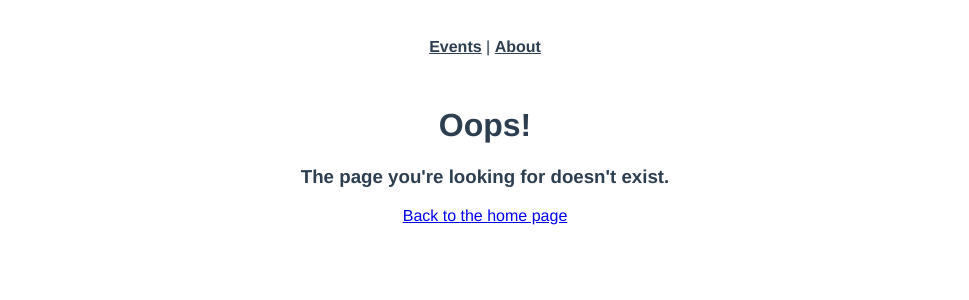
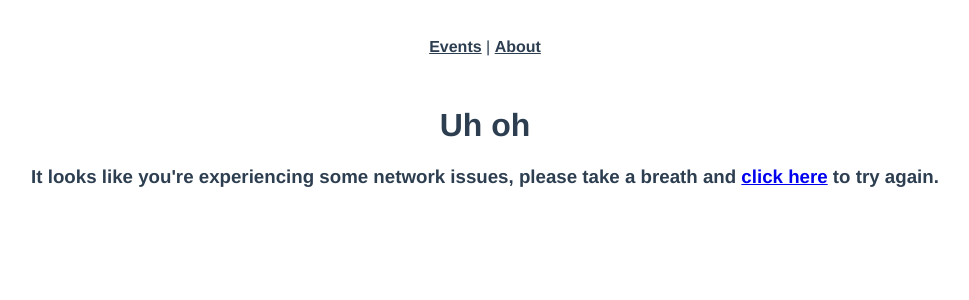
Before and after one commit to scottnotscott/Real-World-Vue, a Vue app: page /network-error in a window 1280 px wide. Shown: the top 300 px of the page, without its empty margins (155-1124 px from the left). Built offline with nearby package versions, Linux system fonts and the light colour scheme.

Commit message:
communicate network error with API should it fail by utilising networkerror component fixes #3

```diff
--- a/src/router/index.js
+++ b/src/router/index.js
@@ -6,6 +6,7 @@
 import EventLayout from "../views/event/Layout.vue";
 import About from '../views/About.vue'
 import NotFound from '../views/NotFound.vue'
+import NetworkError from '../views/NetworkError.vue'
 
 const routes = [
   {
@@ -54,6 +55,11 @@
     name: '404Resource',
     component: NotFound,
     props: true
+  },
+  {
+    path: '/network-error',
+    name: 'NetworkError',
+    component: NetworkError
   }
 ];
 
--- a/src/views/EventList.vue
+++ b/src/views/EventList.vue
@@ -49,8 +49,8 @@
         this.events = response.data
         this.totalEvents = response.headers['x-total-count']
       })
-      .catch(error => {
-        console.log('error: ', error)
+      .catch(() => {
+        this.$router.push({ name: 'NetworkError'})
       })
     })
   },
--- /dev/null
+++ b/src/views/NetworkError.vue
@@ -0,0 +1,9 @@
+<template>
+    <div class="networkError">
+        <h1>Uh oh</h1>
+
+        <h3>
+            It looks like you're experiencing some network issues, please take a breath and <a href="#" @click="$router.go(-1)">click here</a> to try again.
+        </h3>
+    </div>
+</template>
--- a/src/views/event/Layout.vue
+++ b/src/views/event/Layout.vue
@@ -28,13 +28,14 @@
                 this.event = response.data
             })
             .catch(error => {
-                console.log(error)
-
-
-                this.$router.push({
-                    name: '404Resource',
-                    params: { resource: 'event'}
-                })
+                if(error.response && error.response.status == 404) {
+                    this.$router.push({
+                        name: '404Resource',
+                        params: { resource: 'event'}
+                    })
+                } else {
+                    this.$router.push({ name: 'NetworkError'})
+                }
             })
     }
 }
```
